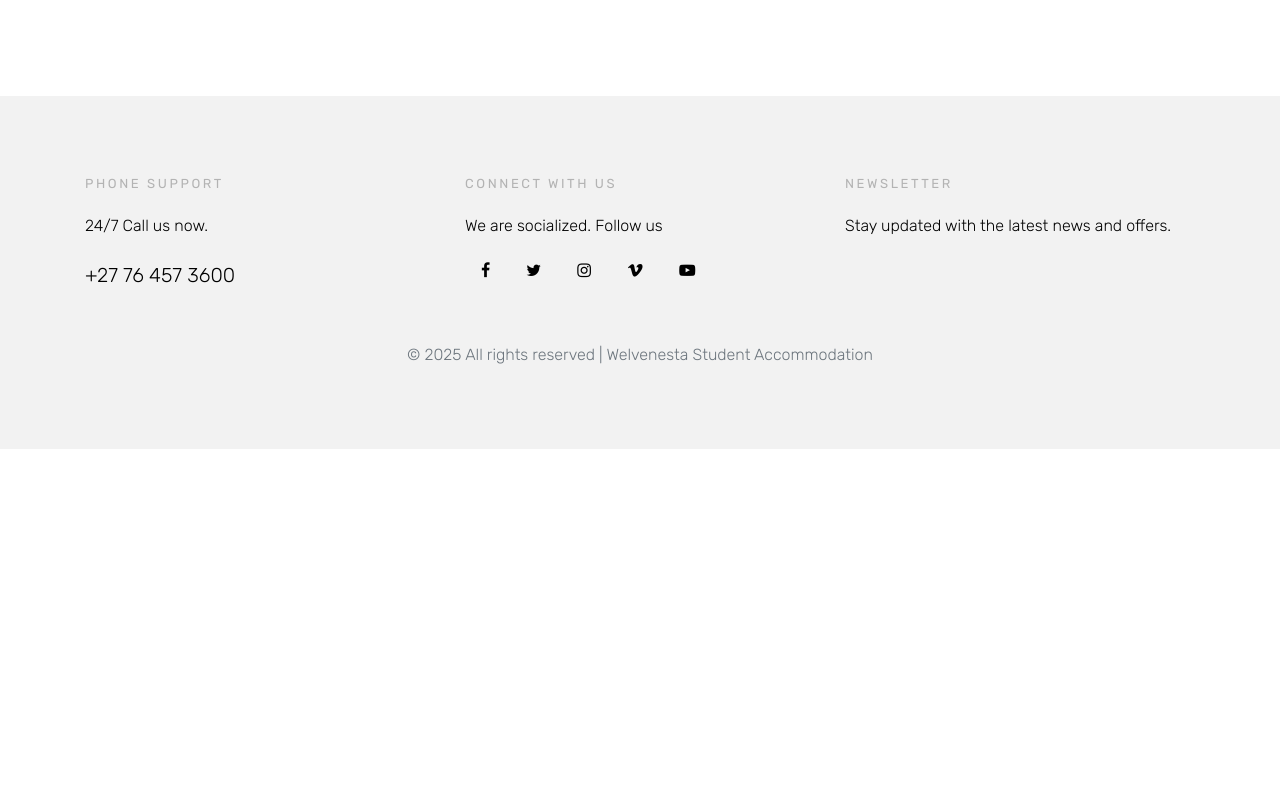
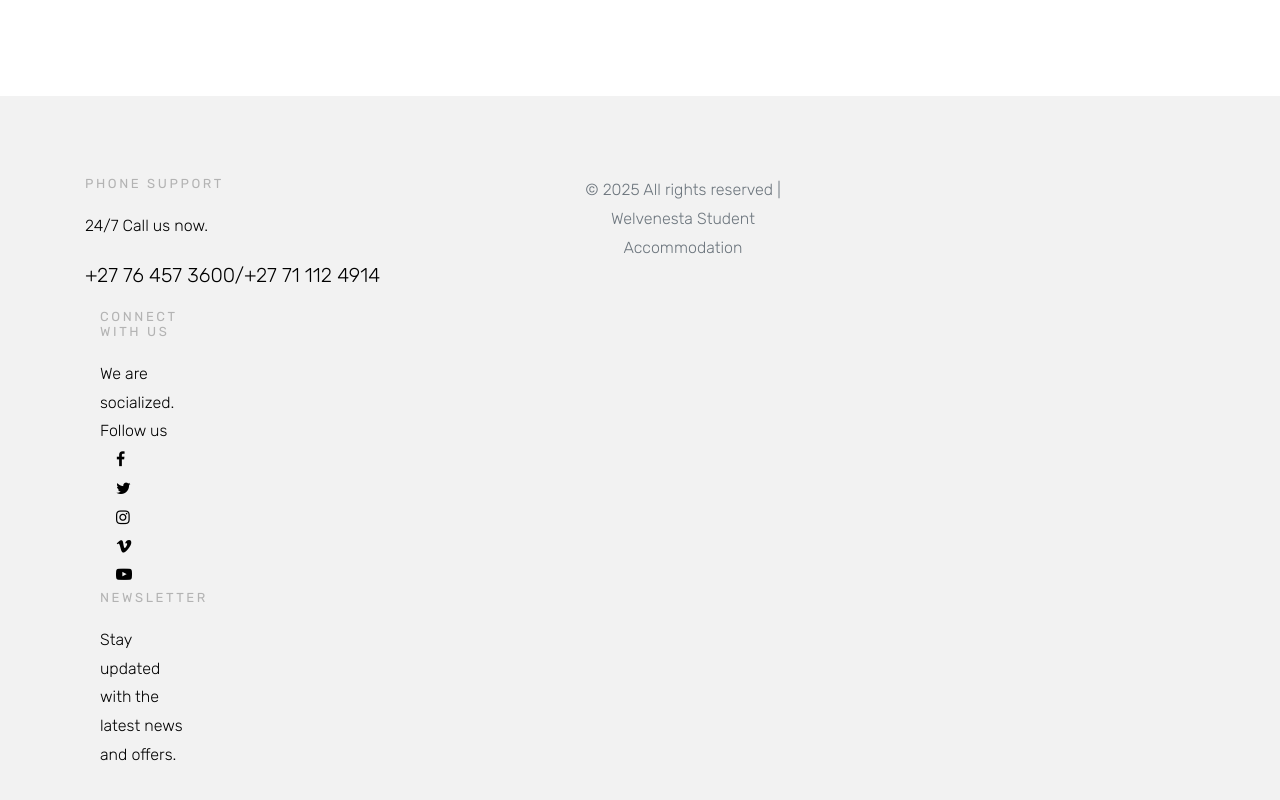
Before and after one commit to Samewell13/Welvenestastudentaccommodation, a plain HTML site: page contact.html in a window 1280 px wide. Shown: the part 1311-2111 px from the top of the page. Before the commit the page ends 1760 px from the top, so only its background shows below. Drawn offline with nearby package versions, Linux system fonts and the light colour scheme.

Commit message:
Update contact.html

```diff
--- a/contact.html
+++ b/contact.html
@@ -85,8 +85,7 @@
           <div class="col-md-4">
             <h3>Phone Support</h3>
             <p>24/7 Call us now.</p>
-            <p class="lead"><a href="tel://">+27 76 457 3600</a></p>
-          </div>
+            <p class="lead"><a href="tel://">+27 76 457 3600/+27 71 112 4914
           <div class="col-md-4">
             <h3>Connect With Us</h3>
             <p>We are socialized. Follow us</p>
```
